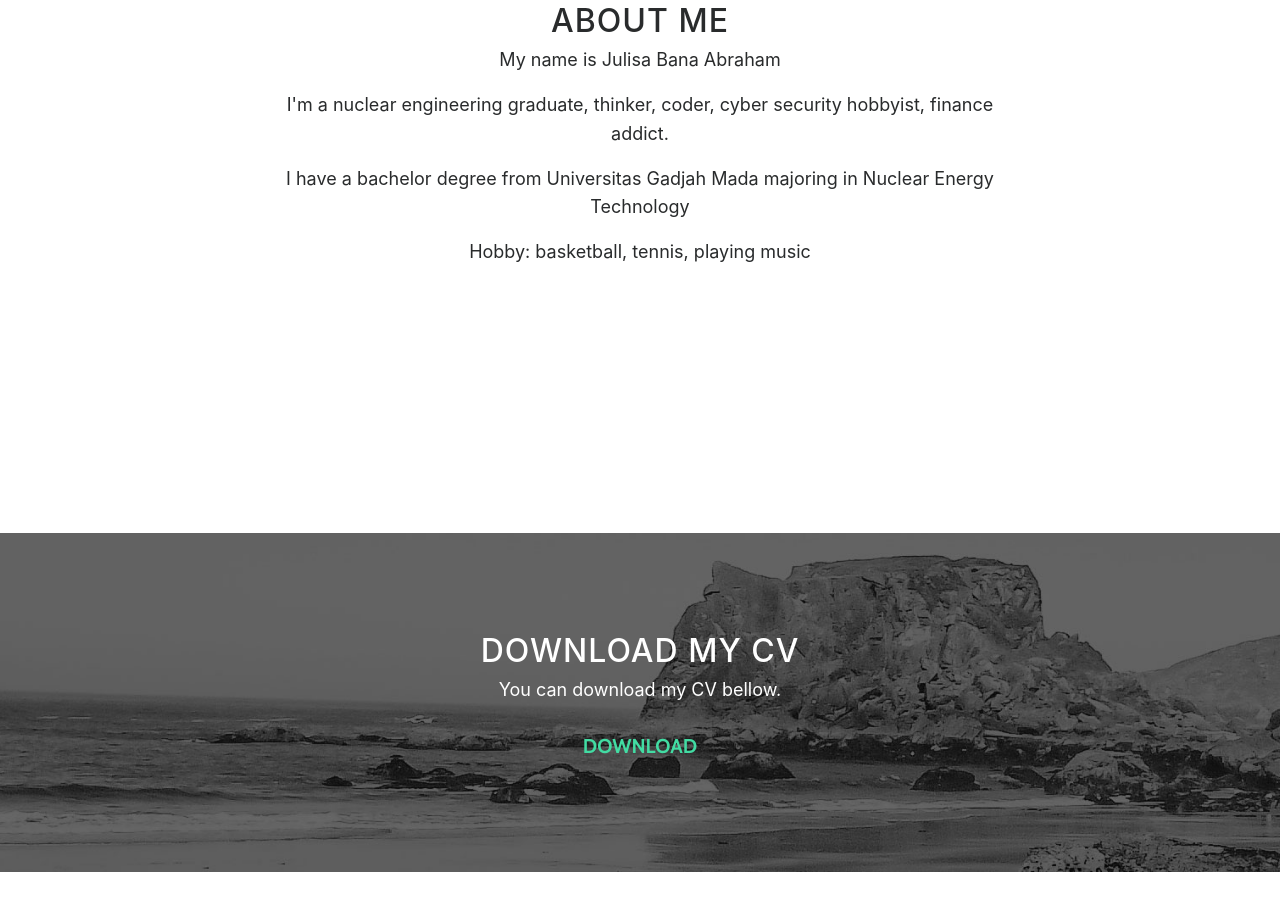
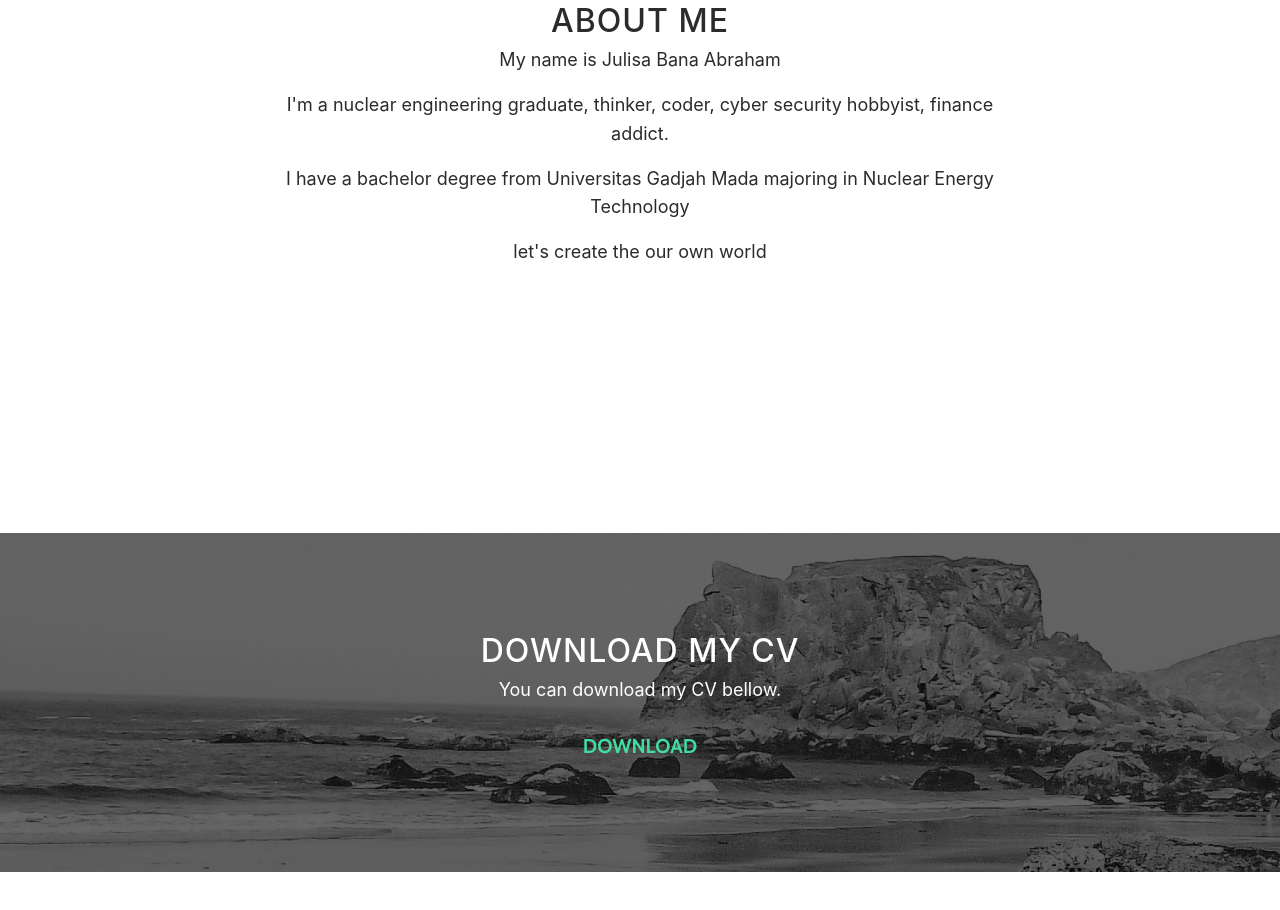
Before and after one commit to banaabraham/banaabraham.github.io, a website with bundled scripts: page index.html in a window 1280 px wide. Shown: the part 1047-1957 px from the top of the page. Built offline with nearby package versions, Linux system fonts and the light colour scheme.

Commit message:
Update index.html

```diff
--- a/index.html
+++ b/index.html
@@ -84,7 +84,7 @@
               <p>My name is Julisa Bana Abraham</p>
               <p>I'm a nuclear engineering graduate, thinker, coder, cyber security hobbyist, finance addict.</p>
                 <p>I have a bachelor degree from Universitas Gadjah Mada majoring in Nuclear Energy Technology</p>
-                <p>Hobby: basketball, tennis, playing music</p>
+                <p>let's create the our own world</p>
             </div>
         </div>
     </section>
```
